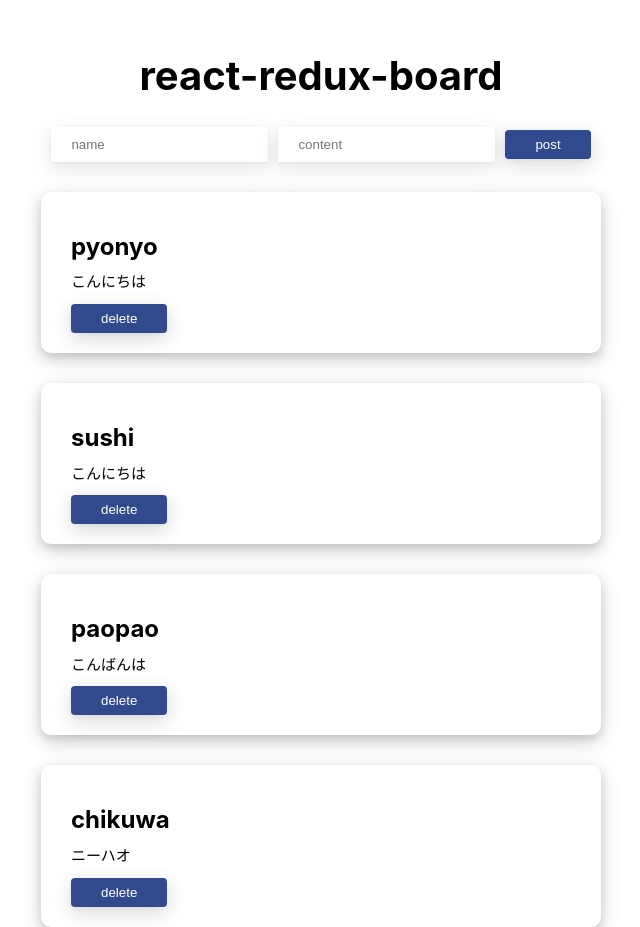
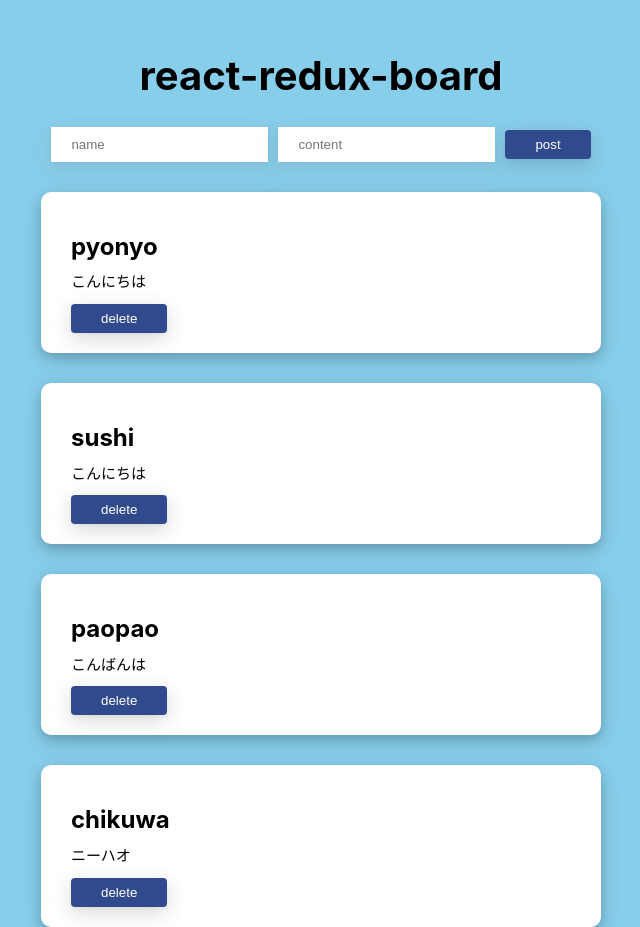
Before and after one commit to JamesCroissant/react-redux-board-app, a React (Create React App) app in the folder react-redux-board-app/: page / in a window 1280 px wide. Shown: the whole page, without its empty margins (319-959 px from the left). Built offline with nearby package versions, Linux system fonts and the light colour scheme.

Commit message:
update index.css

```diff
--- a/react-redux-board-app/src/index.css
+++ b/react-redux-board-app/src/index.css
@@ -5,6 +5,7 @@ body {
     sans-serif;
   -webkit-font-smoothing: antialiased;
   -moz-osx-font-smoothing: grayscale;
+  background-color: skyblue;
 }
 
 code {
```
